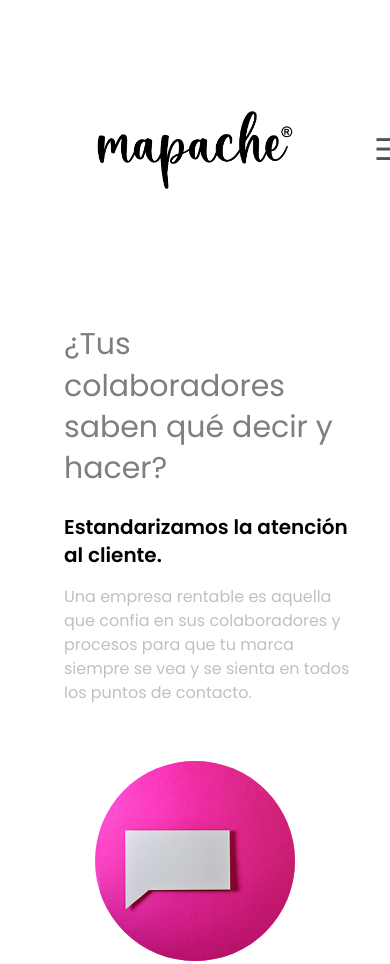
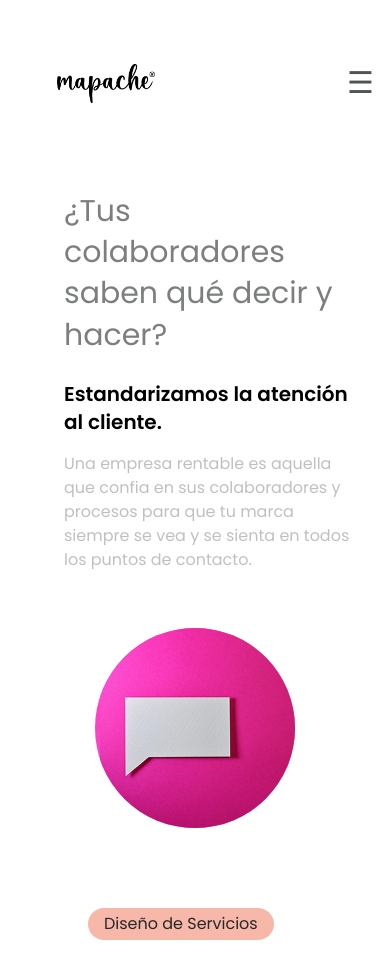
Before and after one commit to mauricio1jm/MAPACHE-PROYECT, an Astro site: page / in a window 390 px wide. Shown: the top 964 px of the page. Built offline with nearby package versions, Linux system fonts and the light colour scheme; Astro itself is replaced by a stand-in of ours.

```diff
--- a/src/components/nav/nav.astro
+++ b/src/components/nav/nav.astro
@@ -4,7 +4,7 @@
 
 <header class=" flex justify-between items-center px-4 sm:px-8 lg:px-14 py-4 relative">
 
-<img src={logo.src} alt="Mapache Logotipo" class="w-[180] md:w-[280px] h-auto" />
+<img src={logo.src} alt="Mapache Logotipo" class="w-[180px] sm:w-[220px] md:w-[280px] h-auto" />
 
 <label for="menu-sanwich" class="lg:hidden text-3xl text-foreground/80 cursor-pointer">
     ☰
```
